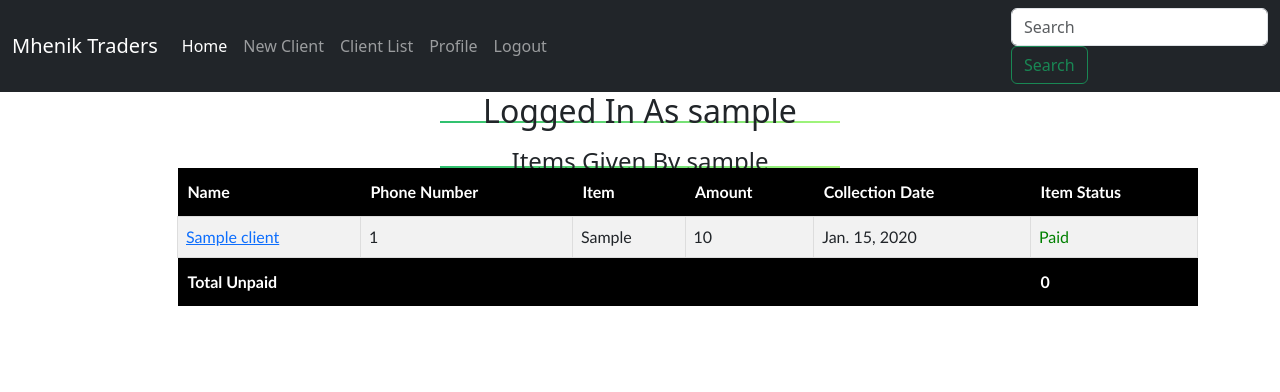
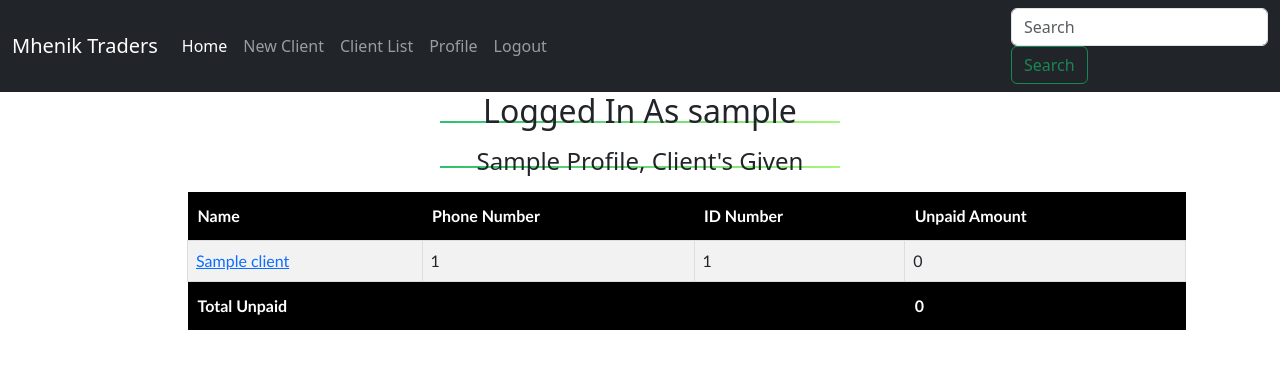
Before and after one commit to vincentmuya/Auto_log, a Django app: a page that uses app/templates/profile.html in a window 1280 px wide. Shown: the top 392 px of the page. Run offline with Django 4.2, Linux system fonts and the light colour scheme; a user stored in the database is signed in; tables that the repository leaves empty hold one stand-in row (values such as "Sample post"); some libraries are stand-ins or nearby versions.

Commit message:
modified template profile and view function Updated client details template

```diff
--- a/app/templates/client_detail.html
+++ b/app/templates/client_detail.html
@@ -116,6 +116,8 @@
                     </tr>
                     <tr>
                     <td><strong>Collection Date: {{ item.item_collection_date }}</strong><br></td>
+                    <td><strong>Lender: {{ item.lender }}</strong><br></td>
+
                     </tr>
                   </table>
                   <hr>
--- a/app/templates/profile.html
+++ b/app/templates/profile.html
@@ -1,4 +1,4 @@
-{%extends 'base.html'%} {% load static %} {%block content%} {% load bootstrap5 %} {{ block.super}}
+{%extends 'base.html'%} {% load static %} {%block content%} {% load bootstrap5 %} {{ block.super}} {% load humanize %}
 <!DOCTYPE html>
 <html lang="en">
 <title>Auto Log</title>
@@ -11,16 +11,16 @@
 
 <body>
 <div class="container">
-      {%for profile in user_profile%}
+<div class="container">
         <div id="card-content">
         <div id="card-title">
-        <h2>Logged In As {{profile.user}}</h2>
+        <h2>Logged In As {{user_profile.user}}</h2>
         <div class="underline-title"></div>
         <br>
-          <h4>Items Given By {{profile.user}}</h4>
+          <h4>{{user_profile.user|capfirst}} Profile, Client's Given</h4>
         <div class="underline-title"></div>
         </div>
-      {%endfor%}
+
             <div class="row">
     <div class="col-md-1">
     </div>
@@ -29,35 +29,28 @@
   <tr>
     <th>Name</th>
     <th>Phone Number</th>
-    <th>Item</th>
-    <th>Amount</th>
-    <th>Collection Date</th>
-    <th>Item Status</th>
+    <th>ID Number</th>
+    <th>Unpaid Amount</th>
   </tr>
+      <br>
 
   <!-- Looping through lender_list -->
-  {% for post_item in lender_list %}
-    <tr>
-      <td><a href="{{ post_item.client.get_absolute_url }}">{{ post_item.client.name }}</a></td>
-      <td>{{ post_item.client.phone_number }}</td>
-      <td>{{ post_item.item }}</td>
-      <td>{{ post_item.item_total_amount }}</td>
-      <td>{{ post_item.item_collection_date }}</td>
-      {% if post_item.is_item_paid %}
-        <td style="color:green">Paid</td>
-      {% else %}
-        <td style="color:red">Unpaid</td>
-      {% endif %}
-    </tr>
-  {% endfor %}
+{% for client in lender_clients %}
+   <tr>
+      <td><a href="{{ client.get_absolute_url }}">{{ client.name }}</a></td>
+      <td>{{ client.phone_number }}</td>
+      <td>{{ client.id_number }}</td>
+      <td>{{ client.unpaid_items_total|intcomma}}
+      </td>
+   </tr>
+{% endfor %}
+
 
   <tr>
     <th>Total Unpaid</th>
     <th></th>
     <th></th>
-    <th></th>
-    <th></th>
-    <th>{{ total_unpaid_balance }}</th>
+    <th>{{ unpaid_total_amount|intcomma }}</th>
   </tr>
 </table>
         </div>
--- a/app/views.py
+++ b/app/views.py
@@ -197,7 +197,7 @@ def update_item(request, pk):
     if form.is_valid():
         form.save()
         # Get the slug or any other identifier for the newly created client
-        update_item_slug = instance.slug  # Replace 'slug' with the actual identifier field
+        update_item_slug = instance.client.slug  # Replace 'slug' with the actual identifier field
 
         # Construct the URL for the client_detail view
         client_detail_url = reverse('client_detail', kwargs={'slug': update_item_slug})
@@ -263,19 +263,38 @@ def mark_all_items_paid(request, slug):
 
 @login_required(login_url='/accounts/login')
 def profile(request, username):
-    user_profile = Profile.objects.filter(user_id=request.user.id)[::-1]
-    # Fetch items associated with the current user and include related client information
-    lender_list = Item.objects.filter(lender_id=request.user).select_related('client').order_by('item_collection_date')[::-1]
+    user_profile = get_object_or_404(Profile, user=request.user)
 
-    unpaid_items = Item.objects.filter(lender_id=request.user, is_item_paid=False)
-    total_unpaid_balance = sum(item.item_total_amount for item in unpaid_items)
-    client = Client.objects.all()
+    # Fetch clients associated with the current user as a lender
+    lender_clients = Client.objects.filter(items__lender=request.user).distinct()
+
+    # Fetch items associated with the current user as a lender and include related client information
+    lender_list = Item.objects.filter(lender=request.user).select_related('client').order_by('item_collection_date')[::-1]
 
     # Format the item_amount fields with commas
     for item in lender_list:
         item.item_total_amount = intcomma(item.item_total_amount)
-    return render(request, "profile.html", {"user_profile": user_profile, "lender_list": lender_list,
-                                            "total_unpaid_balance": intcomma(total_unpaid_balance)})
+
+    # Initialize the unpaid_total_amount to Decimal('0')
+    unpaid_total_amount = Decimal('0')
+
+    # Fetch unpaid items for each client and calculate the total
+    for client in lender_clients:
+        items_for_client = Item.objects.filter(lender=request.user, client=client, is_item_paid=False)
+        unpaid_items_total = items_for_client.aggregate(
+            total=Coalesce(Sum('item_total_amount', output_field=DecimalField()), Decimal('0'))
+        )['total']
+        client.unpaid_items_total = unpaid_items_total
+
+        # Accumulate the unpaid_items_total directly
+        unpaid_total_amount += unpaid_items_total
+
+    return render(request, "profile.html", {
+        "user_profile": user_profile,
+        "lender_list": lender_list,
+        "lender_clients": lender_clients,
+        "unpaid_total_amount": unpaid_total_amount,
+    })
 
 
 def current_month_items_amount(request):
@@ -342,7 +361,7 @@ def register_request(request):
             user = form.save()
             login(request, user)
             messages.success(request, "Registration successful." )
-            return redirect("/users")
+            return redirect("/")
         messages.error(request, "Unsuccessful registration. Invalid information.")
     form = NewUserForm()
     return render(request, 'registration/register.html', {'form': form})
```
